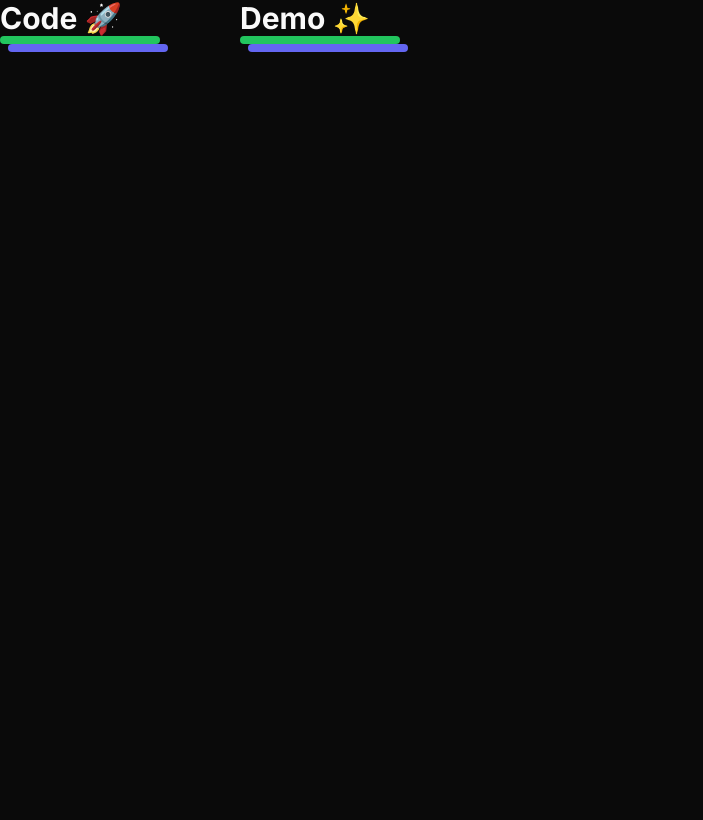
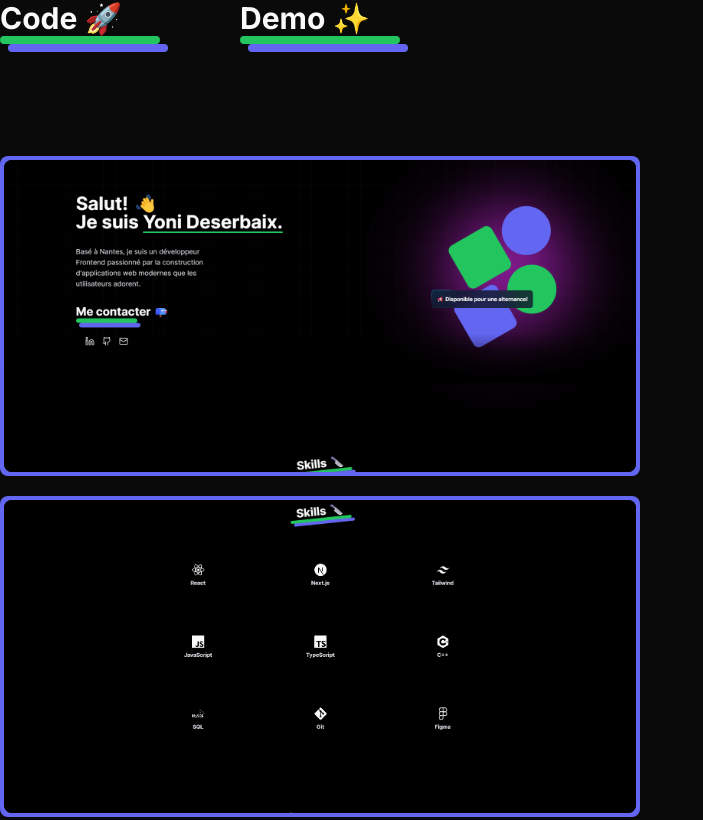
Before and after one commit to Yoni-Deserbaix/Portfolio, a Next.js app: page /project/1 in a window 1280 px wide. Shown: the part 860-1680 px from the top of the page, without its empty margins (0-703 px from the left). Before the commit the page ends 912 px from the top, so only its background shows below. Built offline with nearby package versions, Linux system fonts and the light colour scheme.

Commit message:
add screenshots

```diff
--- a/src/app/components/Projects/Projects.tsx
+++ b/src/app/components/Projects/Projects.tsx
@@ -19,7 +19,7 @@ export default function Projects() {
             <Link href={project.link} key={index}>
               <div className={cn("p-1 rounded-lg", project.background)}>
                 <DirectionAwareHover
-                  imageUrl={project.cover}
+                  imageUrl={project.cover[0]}
                   className="w-full space-y-5 cursor-pointer"
                 >
                   <div className="space-y-1">
--- a/src/app/components/Projects/ProjectsData.tsx
+++ b/src/app/components/Projects/ProjectsData.tsx
@@ -27,7 +27,11 @@ export const ProjectsData = [
     thirdSubtitle: "Technologies utilisées",
     stack: [SiNextdotjs, SiTypescript, SiTailwindcss, SiFigma],
     link: "/project/1",
-    cover: "/assets/projects/project01.png",
+    cover: [
+      "/assets/projects/project01.png",
+      "/assets/projects/project01.1.png",
+      "/assets/projects/project01.2.png",
+    ],
     background: "bg-indigo-500",
     githubLink: "https://github.com/Yoni-Deserbaix/portfolio-v3",
     demo: "",
@@ -46,7 +50,7 @@ export const ProjectsData = [
     thirdSubtitle: "Technologies utilisées",
     stack: [SiNextdotjs, SiTypescript, SiTailwindcss],
     link: "/project/2",
-    cover: "/assets/projects/project02.png",
+    cover: ["/assets/projects/project02.png"],
     background: "bg-green-500",
     githubLink: "https://github.com/Yoni-Deserbaix/MyBlog",
     demo: "https://yoni-deserbaix-my-blog.vercel.app/",
@@ -65,7 +69,7 @@ export const ProjectsData = [
     thirdSubtitle: "Technologies utilisées",
     stack: [SiReact, SiReactrouter, SiAxios],
     link: "/project/3",
-    cover: "/assets/projects/project03.png",
+    cover: ["/assets/projects/project03.png"],
     background: "bg-green-500",
     githubLink: "https://github.com/Yoni-Deserbaix/CineQuik",
     demo: "https://yoni-deserbaix.github.io/CineQuik/",
@@ -84,7 +88,7 @@ export const ProjectsData = [
     thirdSubtitle: "Technologies utilisées",
     stack: [SiHtml5, SiCss3, SiJavascript],
     link: "/project/4",
-    cover: "/assets/projects/project04.png",
+    cover: ["/assets/projects/project04.png"],
     background: "bg-indigo-500",
     githubLink: "https://github.com/Yoni-Deserbaix/GTA-VI-Landing-Page",
     demo: "https://yoni-deserbaix.github.io/GTA-VI-Landing-Page/",
--- a/src/app/project/[id]/page.tsx
+++ b/src/app/project/[id]/page.tsx
@@ -1,7 +1,8 @@
 import Footer from "@/app/components/Footer";
-import Header from "@/app/components/Header";
 import { ProjectsData } from "@/app/components/Projects/ProjectsData";
+import { DirectionAwareHover } from "@/components/ui/direction-aware-hover";
 import Title from "@/components/ui/Title";
+import { cn } from "@/lib/utils";
 import Link from "next/link";
 import { IconType } from "react-icons";
 
@@ -63,6 +64,21 @@ export default function Home({ params }: ProjectType) {
             />
           </a>
         </div>
+        <div className="grid grid-cols-1 pt-20 gap-5 w-1/2">
+          {project.cover.map((imageCover: string, index: number) => (
+            <div
+              key={index}
+              className={cn("p-1 rounded-lg", project.background)}
+            >
+              <DirectionAwareHover
+                imageUrl={imageCover}
+                className="w-full space-y-5 cursor-pointer"
+              >
+                {""}
+              </DirectionAwareHover>
+            </div>
+          ))}
+        </div>
       </div>
     </div>
   );
```
Also changed, not shown: public/assets/projects/project01.1.png (added), public/assets/projects/project01.2.png (added).
